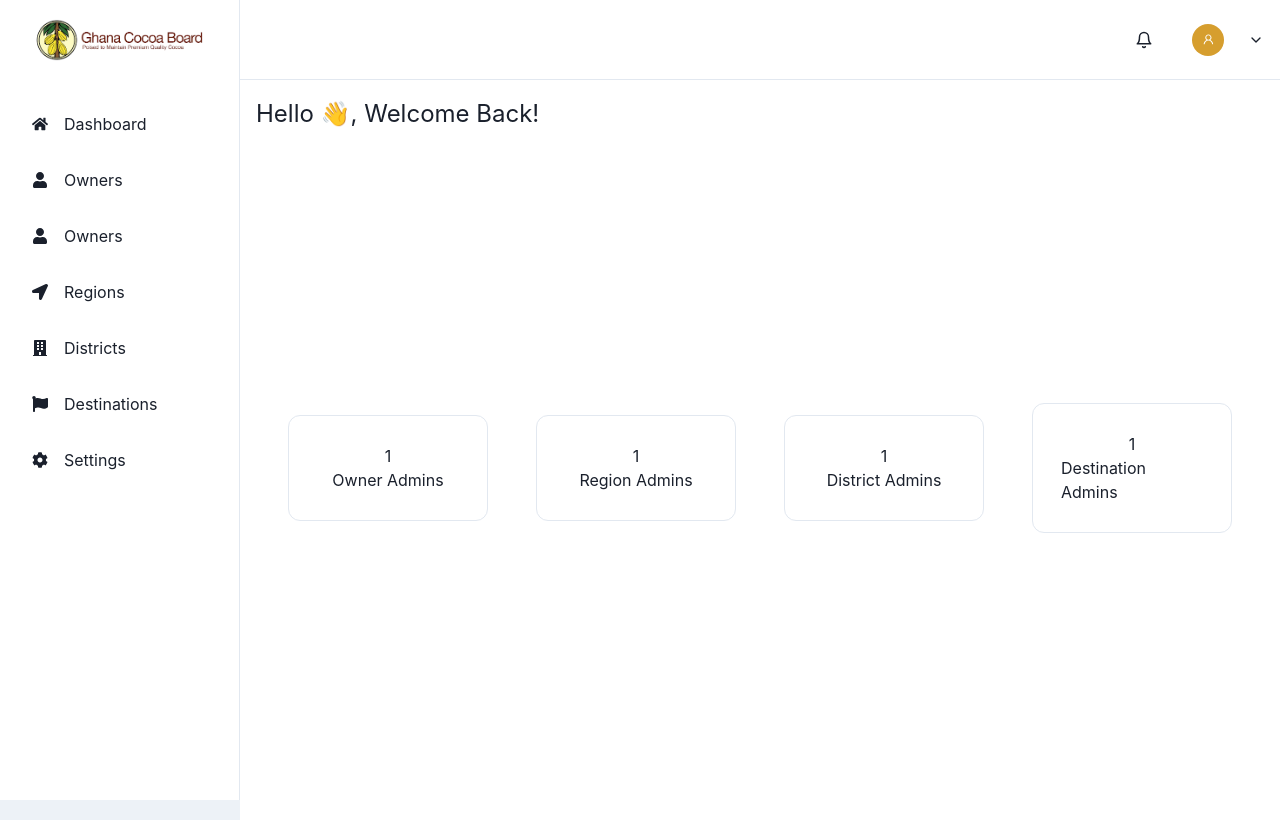
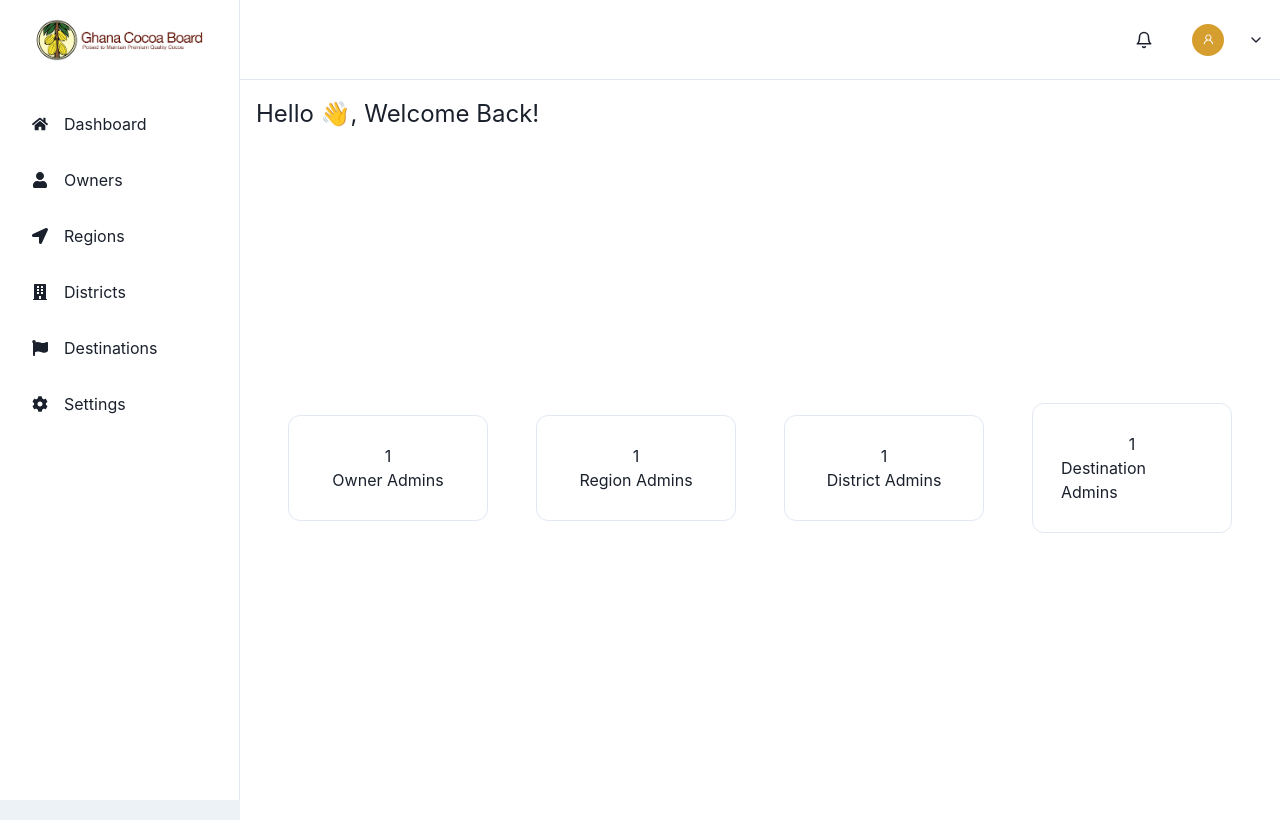
Before and after one commit to isaacknjama/cocobod, a React (Vite) app: page /dashboard in a window 1280 px wide. Built offline with nearby package versions, Linux system fonts and the light colour scheme.

Commit message:
fix: message type fix

```diff
--- a/src/components/Dashboard.tsx
+++ b/src/components/Dashboard.tsx
@@ -46,7 +46,6 @@ interface LinkItemProps {
 }
 const LinkItems: Array<LinkItemProps> = [
   { name: 'Dashboard', icon: FaHome, url: '#' },
-  { name: 'Owners', icon: FaUser, url: 'create-owner' },
   { name: 'Owners', icon: FaUser, url: 'owner-admin' },
   { name: 'Regions', icon: FaLocationArrow, url: 'regional-admin' },
   { name: 'Districts', icon: FaBuilding, url: 'district-admin' },
--- a/src/components/OwnerAdmin.tsx
+++ b/src/components/OwnerAdmin.tsx
@@ -41,8 +41,26 @@ import { useNavigate } from 'react-router-dom';
 import { apiBaseUrl } from '../core/environment';
 import { FiChevronDown, FiChevronUp } from 'react-icons/fi';
 
+interface Owner {
+  owner_id: number;
+  owner_name: string;
+  owner_code: string;
+  batch_code_length: number;
+  owner_logo: string;
+  allow_incident_tracking: string;
+  include_district: string;
+  include_region: string;
+  owner_comment: string;
+  owner_description: string;
+  serialise_codes: string;
+}
+
+interface OwnerData {
+  message: Owner[];
+}
+
 export const CreateNewOwner = () => {
-  const [ownerData, setOwnerData] = useState();
+  const [ownerData, setOwnerData] = useState<OwnerData | null>(null);
   const [ownerLogo, setOwnerLogo] = useState<File | null>(null);
   const [email, setEmail] = useState('');
   const [firstName, setFirstName] = useState('');
```
